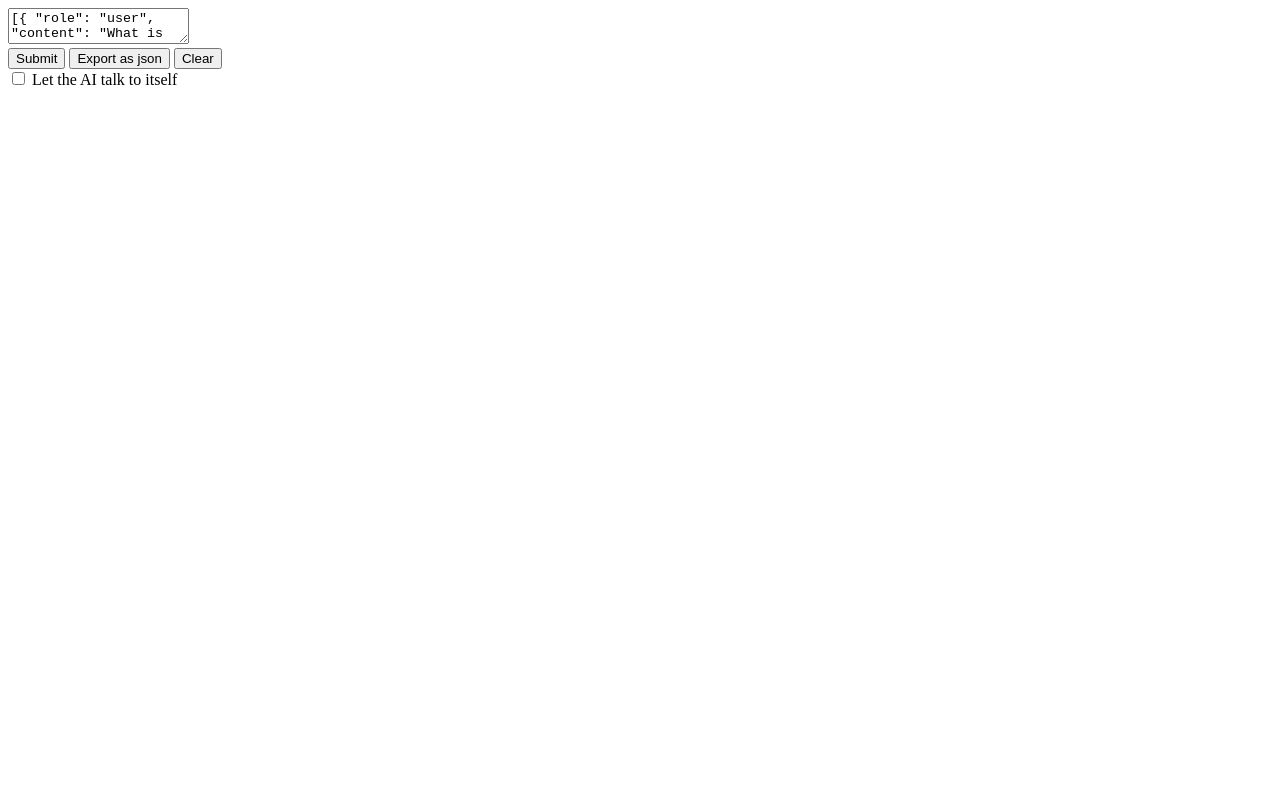
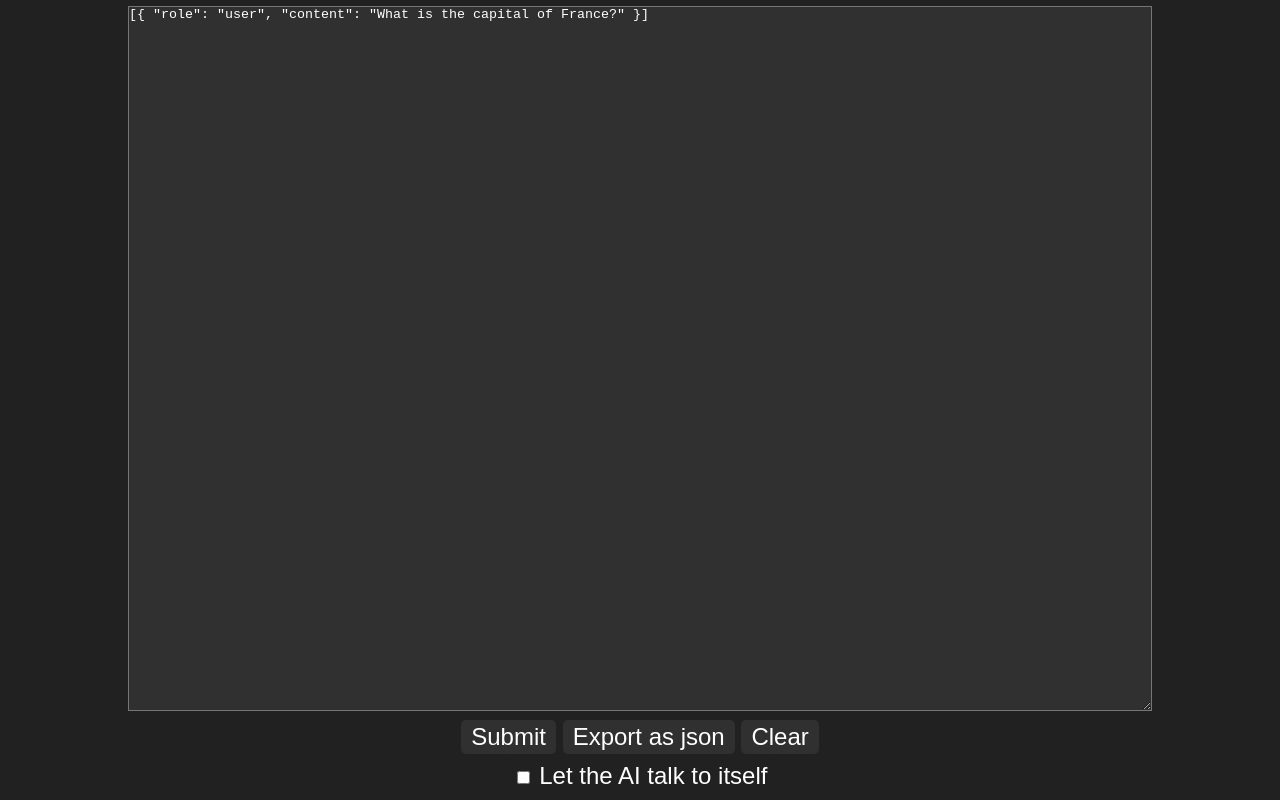
Before and after one commit to Haha64142/ChatGPT-Editor, a website: page public/index.html in a window 1280 px wide. Drawn offline with Linux system fonts and the light colour scheme.

Commit message:
Add style.css

```diff
--- a/public/index.html
+++ b/public/index.html
@@ -2,29 +2,31 @@
 <html>
   <head>
     <title>ChatGPT Test</title>
+    <link rel="stylesheet" href="style.css" />
   </head>
 
   <body>
     <div class="app">
       <div class="thread">
         <textarea id="chatText">
-[{ "role": "user", "content": "What is the capital of France?" }] </textarea
+[{ "role": "user", "content": "What is the capital of France?" }]</textarea
         >
       </div>
 
       <div class="buttons">
+        <div>
           <button id="submitBtn">Submit</button>
           <button id="exportBtn">Export as json</button>
           <button id="clearBtn">Clear</button>
-
-        <br />
-
+        </div>
+        <div class="checkbox-group">
           <input type="checkbox" id="selfResponseChk" name="selfResponseChk" />
           <label for="selfResponseChk" style="user-select: none"
             >Let the AI talk to itself</label
           >
         </div>
       </div>
+    </div>
   </body>
 
   <script src="index.js"></script>
--- /dev/null
+++ b/public/style.css
@@ -0,0 +1,81 @@
+html, body {
+    background-color: #212121;
+    color: #ffffff;
+    font-family: Arial, sans-serif;
+    font-size: 16px;
+    display: flex;
+    justify-content: center;
+    align-items: center;
+    height: 100vh;
+    width: 100vw;
+    margin: 0;
+    padding: 0;
+}
+
+.app {
+    display: flex;
+    justify-content: center;
+    align-items: center;
+    flex-direction: column;
+    margin: 7px;
+    padding: 0;
+    height: 100%;
+    min-width: 80%;
+}
+
+.thread {
+    display: flex;
+    justify-content: center;
+    align-items: center;
+    margin: 7px;
+    padding: 0;
+    height: 100%;
+    width: 100%;
+}
+
+textarea {
+    background-color: #303030;
+    color: #ffffff;
+    margin: 0;
+    padding: 0;
+    height: 100%;
+    width: 100%;
+    resize: horizontal;
+}
+
+.buttons {
+    display: flex;
+    justify-content: center;
+    align-items: center;
+    flex-direction: column;
+    gap: 5px;
+    margin: 7px;
+    margin-top: 3px;
+    padding: 0;
+    width: 100%;
+}
+
+.buttons * {
+    font-size: 1.5rem;
+}
+
+button, .checkbox-group {
+    background-color: #303030;
+    color: #ffffff;
+    border: none;
+    padding: 3px 10px;
+    border-radius: 5px;
+}
+
+.checkbox-group {
+    background-color: #212121;
+}
+
+button:hover, .checkbox-group:hover {
+    background-color: #454545;
+    cursor: pointer;
+}
+
+button:active, .checkbox-group:active {
+    background-color: #3b3b3b;
+}
```
Lines whose indentation alone changed are shown as unchanged.
